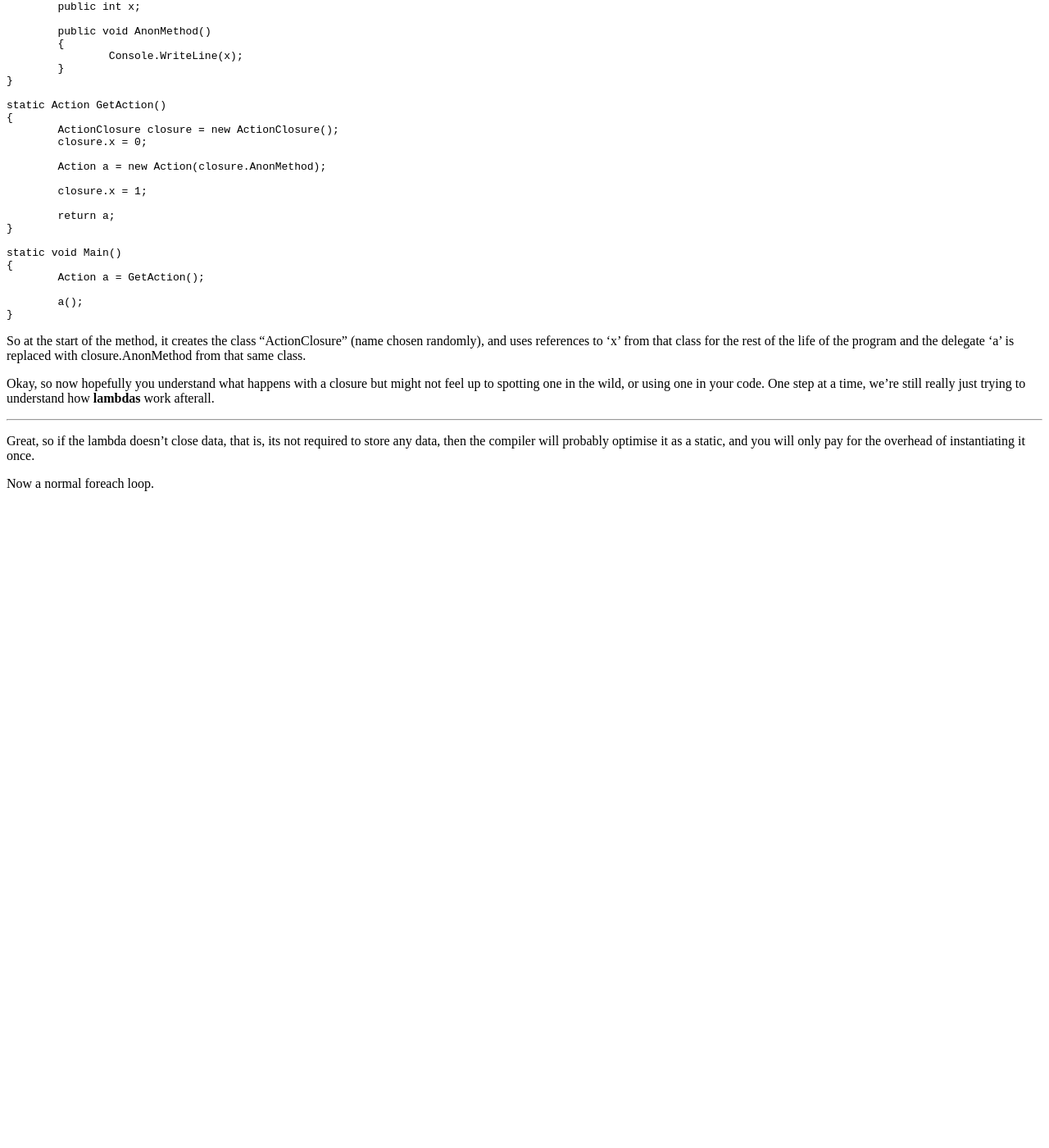
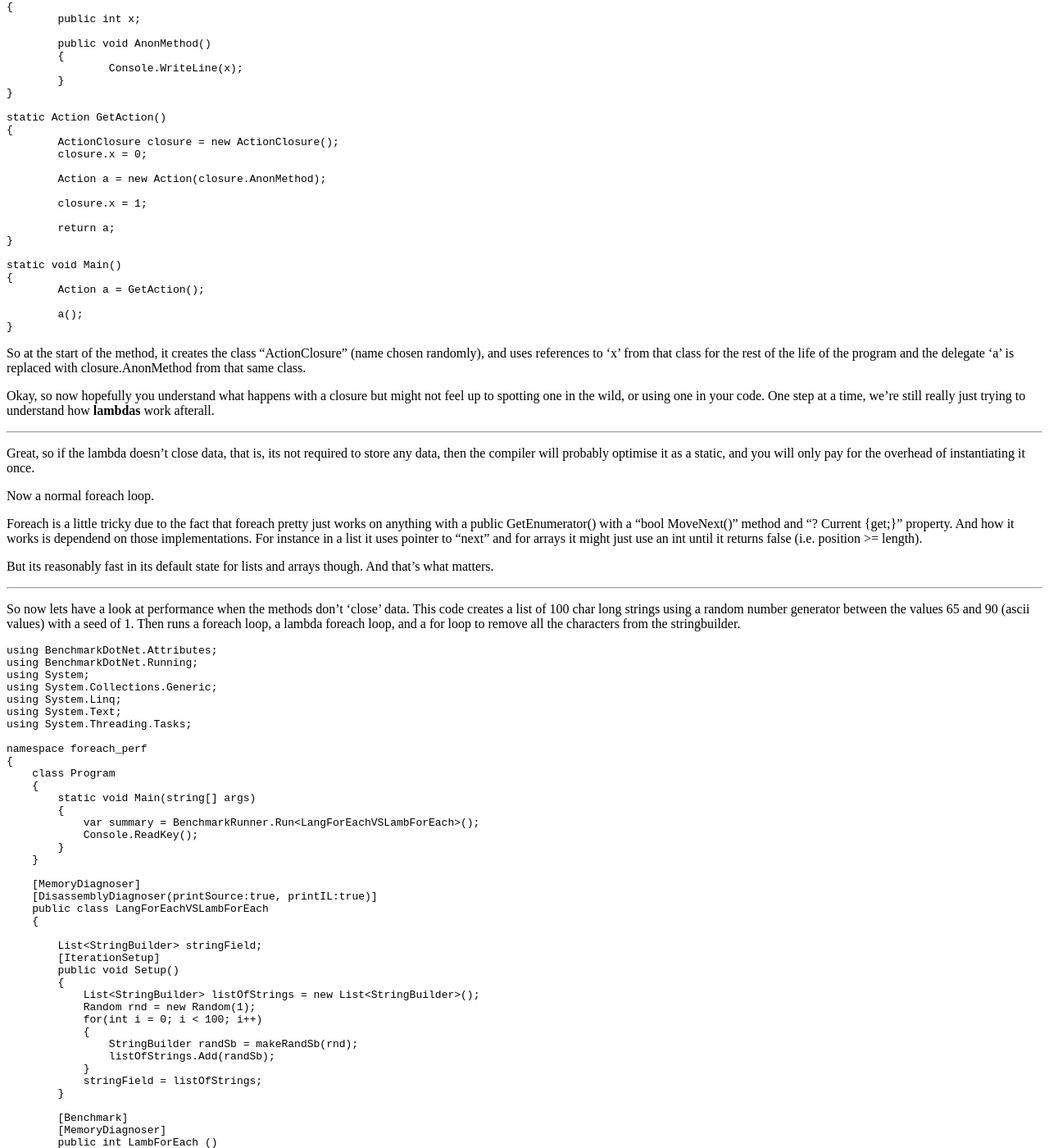
Before and after one commit to mldelaney94/mldelaney94.github.io, a Jekyll site: the page built from _posts/2019-02-20-foreach-performance.markdown, in a window 1280 px wide and 1400 px high, scrolled down 2171 px. Shown: the whole window at 82% size. Built offline with Jekyll 4.4.1, drawn with Linux system fonts in a browser that asks for light colours; before the commit the page ends 2786 px from its top, so only the background shows below that; some of the changed text lies outside the part shown.

Commit message:
continuing with the for perf post

````diff
--- a/_posts/2019-02-20-foreach-performance.markdown
+++ b/_posts/2019-02-20-foreach-performance.markdown
@@ -27,7 +27,7 @@ What the hell does that mean? Well, perhaps obviously from this, you have to und
 
 2. An expression tree is a tree of operators and operands and is actually difficult to explain. I recommend looking at [expression tree explanation](http://www.geeksforgeeks.org/expression-tree/). A cop-out I know but I feel like they're something to be revisited, perhaps in another blog post.
 
-3. An anonymous method is a method without a name, just a body. Delegates only have a signature, anonymous methods only have a body. So they can be combined.
+3. An anonymous method is a method without a name, just a body. Delegates only have a signature, anonymous methods only have a body. The compiler will just generate a name for you.
 
 So from that a lambda function is a function with only a body. Parts of the Enumerable class use delegate functions, making lambda's convenient for looping and in general, lambda expressions are very useful for making a function quickly and easily in a situation where a complete function is not called for and mostly with little performance decrease.
 
@@ -114,14 +114,15 @@ static void Main()
 }
 ```
 
-Now will happen here? Note that x is now out of scope. It should not exist anymore after the function is finished calling. And yet it prints out 1. At this point an explanation I read online said it's "compiler magic". Infuriating.
+Now what will happen here? Note that x is now out of scope. It should not exist anymore after the function is finished calling. And yet it prints out 1. At this point an explanation I read online said it's "compiler magic". Infuriating.
 
 So something at this point must occur to save that variable in a safe reference.
 
 From the [C sharp language specification](https://www.ecma-international.org/publications/files/ECMA-ST/ECMA-334.pdf) 9.2.8 on delegate types:
 
 ```
-The closest equivalent of a delegate in C or C++ is a function pointer, but whereas a function pointer can only reference static functions,
+The closest equivalent of a delegate in C or C++ is a function pointer,
+but whereas a function pointer can only reference static functions,
 a delegate can reference both static and instance methods.
 In the latter case, the delegate stores not only a reference to the method's entry point,
 but also a reference to the object instance on which to invoke the method.
@@ -173,3 +174,103 @@ Okay, so now hopefully you understand what happens with a closure but might not
 Great, so if the lambda doesn't close data, that is, its not required to store any data, then the compiler will probably optimise it as a static, and you will only pay for the overhead of instantiating it once.
 
 Now a normal foreach loop.
+
+Foreach is a little tricky due to the fact that foreach pretty just works on anything with a public GetEnumerator() with a "bool MoveNext()" method and "? Current {get;}" property. And how it works is dependend on those implementations. For instance in a list it uses pointer to "next" and for arrays it might just use an int until it returns false (i.e. position >= length).
+
+But its reasonably fast in its default state for lists and arrays though. And that's what matters.
+
+---
+
+So now lets have a look at performance when the methods don't 'close' data. This code creates a list of 100 char long strings using a random number generator between the values 65 and 90 (ascii values) with a seed of 1. Then runs a foreach loop, a lambda foreach loop, and a for loop to remove all the characters from the stringbuilder.
+
+```cs
+using BenchmarkDotNet.Attributes;
+using BenchmarkDotNet.Running;
+using System;
+using System.Collections.Generic;
+using System.Linq;
+using System.Text;
+using System.Threading.Tasks;
+
+namespace foreach_perf
+{
+    class Program
+    {
+        static void Main(string[] args)
+        {
+            var summary = BenchmarkRunner.Run<LangForEachVSLambForEach>();
+            Console.ReadKey();
+        }
+    }
+
+    [MemoryDiagnoser]
+    [DisassemblyDiagnoser(printSource:true, printIL:true)]
+    public class LangForEachVSLambForEach
+    {
+
+        List<StringBuilder> stringField;
+        [IterationSetup]
+        public void Setup()
+        {
+            List<StringBuilder> listOfStrings = new List<StringBuilder>();
+            Random rnd = new Random(1);
+            for(int i = 0; i < 100; i++)
+            {
+                StringBuilder randSb = makeRandSb(rnd);
+                listOfStrings.Add(randSb);
+            }
+            stringField = listOfStrings;
+        }
+
+        [Benchmark]
+        [MemoryDiagnoser]
+        public int LambForEach ()
+        {
+            stringField.ForEach(x => x.Clear());
+            return stringField.Count;
+        }
+
+        [Benchmark]
+        [MemoryDiagnoser]
+        public int For ()
+        {
+            for(int i = 0; i < stringField.Count; i++) {
+                stringField[i].Clear();
+            }
+            return stringField.Count;
+        }
+
+        [Benchmark]
+        [MemoryDiagnoser]
+        public int LangForEach ()
+        {
+            foreach (var item in stringField)
+            {
+                item.Clear();
+            }
+            return stringField.Count;
+        }
+
+        public StringBuilder makeRandSb(Random rnd)
+        {
+            StringBuilder sb = new StringBuilder(100);
+            for(int i = 0; i < 100; i++)
+            {
+                char c = (char) rnd.Next(65, 90); //ascii values
+                sb.Append(c);
+            }
+
+            return sb;
+        }
+    }
+}
+```
+
+![for performance](/assets/2019-02-20-foreach-perf/forMethodsBench.jpg)
+
+So we can see that a basic for loop is fastest? Why? Because it doesn't have to call "Current" and "MoveNext" for every element in the sequence like a for loop does. And we can see that lambda is faster due to the 'closure' optimisation.
+
+Just for fun, according to the disassembly, the for loop has 55 total bytes of code, the normal foreach 129 and the lambda, 94. To be honest though, I think that its dishonest to think that that should lead to such a huge difference.
+
+
+![for performance](/assets/2019-02-20-foreach-perf/foreach_perf.LangForEachVSLambForEach-asm.pretty.md)
````
Also changed, not shown: other parts of _posts/2019-02-20-foreach-performance.markdown (+1 -1 lines), _posts/2019-02-20-ref-value-types.markdown (+7 -7 lines), 1 other file.
